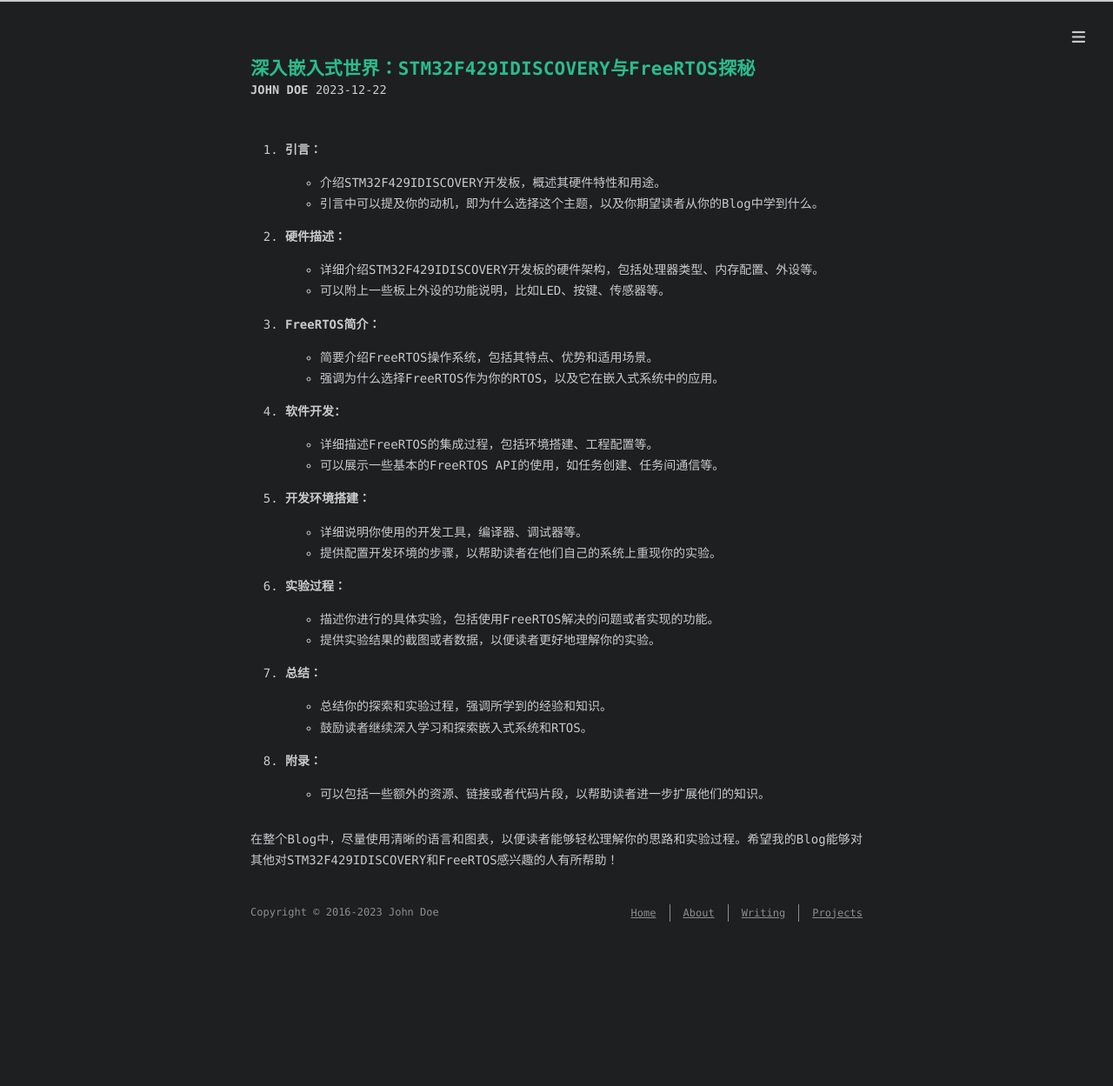
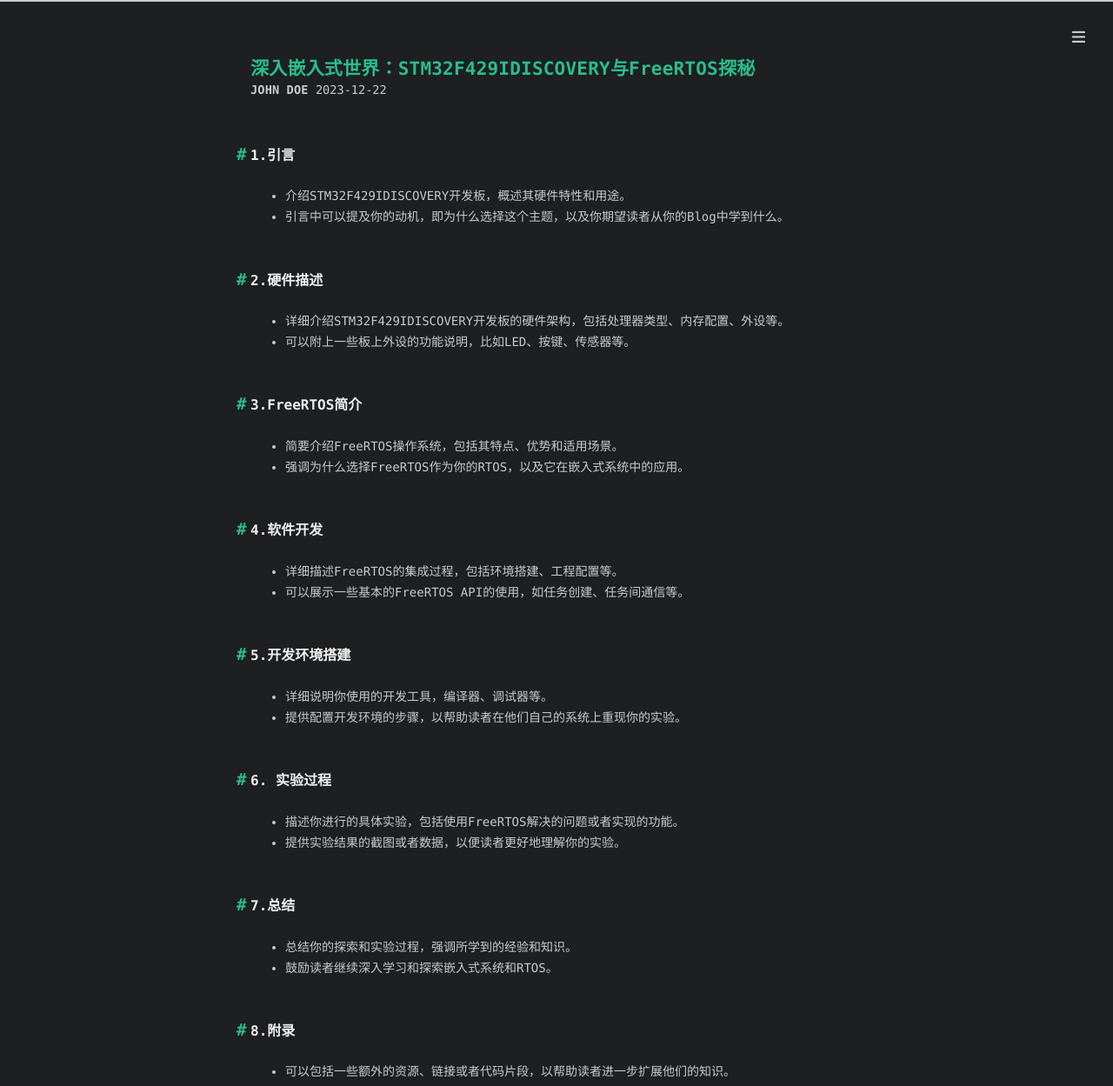
Before and after one commit to Rozzon/Rozzon.github.io, a plain HTML site: page 2023/12/22/深入嵌入式世界：STM32F429IDISCOVERY与FreeRTOS探秘/index.html in a window 1280 px wide. Shown: the top 1249 px of the page at 87% size. Before the commit the page ends 1080 px from the top, so only its background shows below. Drawn offline with nearby package versions, Linux system fonts and the light colour scheme; some packages are replaced by stand-ins of ours; a script that the page names is missing; a web font is replaced by a local one.

Commit message:
Site updated: 2023-12-22 18:06:56

```diff
--- a/2023/12/22/深入嵌入式世界：STM32F429IDISCOVERY与FreeRTOS探秘/index.html
+++ b/2023/12/22/深入嵌入式世界：STM32F429IDISCOVERY与FreeRTOS探秘/index.html
@@ -6,15 +6,15 @@
     <meta http-equiv="X-UA-Compatible" content="IE=edge">
     <meta name="HandheldFriendly" content="True">
     <meta name="viewport" content="width=device-width, initial-scale=1, maximum-scale=5" />
-    <meta name="description" content="引言：  介绍STM32F429IDISCOVERY开发板，概述其硬件特性和用途。 引言中可以提及你的动机，即为什么选择这个主题，以及你期望读者从你的Blog中学到什么。   硬件描述：  详细介绍STM32F429IDISCOVERY开发板的硬件架构，包括处理器类型、内存配置、外设等。 可以附上一些板上外设的功能说明，比如LED、按键、传感器等。   FreeRTOS简介：  简要介绍Free">
+    <meta name="description" content="1.引言 介绍STM32F429IDISCOVERY开发板，概述其硬件特性和用途。 引言中可以提及你的动机，即为什么选择这个主题，以及你期望读者从你的Blog中学到什么。  2.硬件描述 详细介绍STM32F429IDISCOVERY开发板的硬件架构，包括处理器类型、内存配置、外设等。 可以附上一些板上外设的功能说明，比如LED、按键、传感器等。  3.FreeRTOS简介 简要介绍FreeRTO">
 <meta property="og:type" content="article">
 <meta property="og:title" content="深入嵌入式世界：STM32F429IDISCOVERY与FreeRTOS探秘">
 <meta property="og:url" content="http://example.com/2023/12/22/%E6%B7%B1%E5%85%A5%E5%B5%8C%E5%85%A5%E5%BC%8F%E4%B8%96%E7%95%8C%EF%BC%9ASTM32F429IDISCOVERY%E4%B8%8EFreeRTOS%E6%8E%A2%E7%A7%98/index.html">
 <meta property="og:site_name" content="Hexo">
-<meta property="og:description" content="引言：  介绍STM32F429IDISCOVERY开发板，概述其硬件特性和用途。 引言中可以提及你的动机，即为什么选择这个主题，以及你期望读者从你的Blog中学到什么。   硬件描述：  详细介绍STM32F429IDISCOVERY开发板的硬件架构，包括处理器类型、内存配置、外设等。 可以附上一些板上外设的功能说明，比如LED、按键、传感器等。   FreeRTOS简介：  简要介绍Free">
+<meta property="og:description" content="1.引言 介绍STM32F429IDISCOVERY开发板，概述其硬件特性和用途。 引言中可以提及你的动机，即为什么选择这个主题，以及你期望读者从你的Blog中学到什么。  2.硬件描述 详细介绍STM32F429IDISCOVERY开发板的硬件架构，包括处理器类型、内存配置、外设等。 可以附上一些板上外设的功能说明，比如LED、按键、传感器等。  3.FreeRTOS简介 简要介绍FreeRTO">
 <meta property="og:locale" content="en_US">
 <meta property="article:published_time" content="2023-12-22T09:58:53.000Z">
-<meta property="article:modified_time" content="2023-12-22T10:01:10.555Z">
+<meta property="article:modified_time" content="2023-12-22T10:06:49.243Z">
 <meta property="article:author" content="John Doe">
 <meta name="twitter:card" content="summary">
 
@@ -111,6 +111,10 @@
     </div>
 
 
+      <div id="toc">
+        <ol class="toc"><li class="toc-item toc-level-2"><a class="toc-link" href="#1-%E5%BC%95%E8%A8%80"><span class="toc-number">1.</span> <span class="toc-text">1.引言</span></a></li><li class="toc-item toc-level-2"><a class="toc-link" href="#2-%E7%A1%AC%E4%BB%B6%E6%8F%8F%E8%BF%B0"><span class="toc-number">2.</span> <span class="toc-text">2.硬件描述</span></a></li><li class="toc-item toc-level-2"><a class="toc-link" href="#3-FreeRTOS%E7%AE%80%E4%BB%8B"><span class="toc-number">3.</span> <span class="toc-text">3.FreeRTOS简介</span></a></li><li class="toc-item toc-level-2"><a class="toc-link" href="#4-%E8%BD%AF%E4%BB%B6%E5%BC%80%E5%8F%91"><span class="toc-number">4.</span> <span class="toc-text">4.软件开发</span></a></li><li class="toc-item toc-level-2"><a class="toc-link" href="#5-%E5%BC%80%E5%8F%91%E7%8E%AF%E5%A2%83%E6%90%AD%E5%BB%BA"><span class="toc-number">5.</span> <span class="toc-text">5.开发环境搭建</span></a></li><li class="toc-item toc-level-2"><a class="toc-link" href="#6-%E5%AE%9E%E9%AA%8C%E8%BF%87%E7%A8%8B"><span class="toc-number">6.</span> <span class="toc-text">6. 实验过程</span></a></li><li class="toc-item toc-level-2"><a class="toc-link" href="#7-%E6%80%BB%E7%BB%93"><span class="toc-number">7.</span> <span class="toc-text">7.总结</span></a></li><li class="toc-item toc-level-2"><a class="toc-link" href="#8-%E9%99%84%E5%BD%95"><span class="toc-number">8.</span> <span class="toc-text">8.附录</span></a></li></ol>
+      </div>
+
   </span>
 </div>
 
@@ -148,55 +152,37 @@
 
 
   <div class="content e-content" itemprop="articleBody">
-    <ol>
-<li><p><strong>引言：</strong></p>
-<ul>
+    <h2 id="1-引言"><a href="#1-引言" class="headerlink" title="1.引言"></a>1.引言</h2><ul>
 <li>介绍STM32F429IDISCOVERY开发板，概述其硬件特性和用途。</li>
 <li>引言中可以提及你的动机，即为什么选择这个主题，以及你期望读者从你的Blog中学到什么。</li>
 </ul>
-</li>
-<li><p><strong>硬件描述：</strong></p>
-<ul>
+<h2 id="2-硬件描述"><a href="#2-硬件描述" class="headerlink" title="2.硬件描述"></a>2.硬件描述</h2><ul>
 <li>详细介绍STM32F429IDISCOVERY开发板的硬件架构，包括处理器类型、内存配置、外设等。</li>
 <li>可以附上一些板上外设的功能说明，比如LED、按键、传感器等。</li>
 </ul>
-</li>
-<li><p><strong>FreeRTOS简介：</strong></p>
-<ul>
+<h2 id="3-FreeRTOS简介"><a href="#3-FreeRTOS简介" class="headerlink" title="3.FreeRTOS简介"></a>3.FreeRTOS简介</h2><ul>
 <li>简要介绍FreeRTOS操作系统，包括其特点、优势和适用场景。</li>
 <li>强调为什么选择FreeRTOS作为你的RTOS，以及它在嵌入式系统中的应用。</li>
 </ul>
-</li>
-<li><p><strong>软件开发：</strong></p>
-<ul>
+<h2 id="4-软件开发"><a href="#4-软件开发" class="headerlink" title="4.软件开发"></a>4.软件开发</h2><ul>
 <li>详细描述FreeRTOS的集成过程，包括环境搭建、工程配置等。</li>
 <li>可以展示一些基本的FreeRTOS API的使用，如任务创建、任务间通信等。</li>
 </ul>
-</li>
-<li><p><strong>开发环境搭建：</strong></p>
-<ul>
+<h2 id="5-开发环境搭建"><a href="#5-开发环境搭建" class="headerlink" title="5.开发环境搭建"></a>5.开发环境搭建</h2><ul>
 <li>详细说明你使用的开发工具，编译器、调试器等。</li>
 <li>提供配置开发环境的步骤，以帮助读者在他们自己的系统上重现你的实验。</li>
 </ul>
-</li>
-<li><p><strong>实验过程：</strong></p>
-<ul>
+<h2 id="6-实验过程"><a href="#6-实验过程" class="headerlink" title="6. 实验过程"></a>6. 实验过程</h2><ul>
 <li>描述你进行的具体实验，包括使用FreeRTOS解决的问题或者实现的功能。</li>
 <li>提供实验结果的截图或者数据，以便读者更好地理解你的实验。</li>
 </ul>
-</li>
-<li><p><strong>总结：</strong></p>
-<ul>
+<h2 id="7-总结"><a href="#7-总结" class="headerlink" title="7.总结"></a>7.总结</h2><ul>
 <li>总结你的探索和实验过程，强调所学到的经验和知识。</li>
 <li>鼓励读者继续深入学习和探索嵌入式系统和RTOS。</li>
 </ul>
-</li>
-<li><p><strong>附录：</strong></p>
-<ul>
+<h2 id="8-附录"><a href="#8-附录" class="headerlink" title="8.附录"></a>8.附录</h2><ul>
 <li>可以包括一些额外的资源、链接或者代码片段，以帮助读者进一步扩展他们的知识。</li>
 </ul>
-</li>
-</ol>
 <p>在整个Blog中，尽量使用清晰的语言和图表，以便读者能够轻松理解你的思路和实验过程。希望我的Blog能够对其他对STM32F429IDISCOVERY和FreeRTOS感兴趣的人有所帮助！</p>
 
   </div>
@@ -224,6 +210,10 @@
 
 
 
+      <div id="toc-footer" style="display: none">
+        <ol class="toc"><li class="toc-item toc-level-2"><a class="toc-link" href="#1-%E5%BC%95%E8%A8%80"><span class="toc-number">1.</span> <span class="toc-text">1.引言</span></a></li><li class="toc-item toc-level-2"><a class="toc-link" href="#2-%E7%A1%AC%E4%BB%B6%E6%8F%8F%E8%BF%B0"><span class="toc-number">2.</span> <span class="toc-text">2.硬件描述</span></a></li><li class="toc-item toc-level-2"><a class="toc-link" href="#3-FreeRTOS%E7%AE%80%E4%BB%8B"><span class="toc-number">3.</span> <span class="toc-text">3.FreeRTOS简介</span></a></li><li class="toc-item toc-level-2"><a class="toc-link" href="#4-%E8%BD%AF%E4%BB%B6%E5%BC%80%E5%8F%91"><span class="toc-number">4.</span> <span class="toc-text">4.软件开发</span></a></li><li class="toc-item toc-level-2"><a class="toc-link" href="#5-%E5%BC%80%E5%8F%91%E7%8E%AF%E5%A2%83%E6%90%AD%E5%BB%BA"><span class="toc-number">5.</span> <span class="toc-text">5.开发环境搭建</span></a></li><li class="toc-item toc-level-2"><a class="toc-link" href="#6-%E5%AE%9E%E9%AA%8C%E8%BF%87%E7%A8%8B"><span class="toc-number">6.</span> <span class="toc-text">6. 实验过程</span></a></li><li class="toc-item toc-level-2"><a class="toc-link" href="#7-%E6%80%BB%E7%BB%93"><span class="toc-number">7.</span> <span class="toc-text">7.总结</span></a></li><li class="toc-item toc-level-2"><a class="toc-link" href="#8-%E9%99%84%E5%BD%95"><span class="toc-number">8.</span> <span class="toc-text">8.附录</span></a></li></ol>
+      </div>
+
 
     <div id="share-footer" style="display: none">
       <ul>
@@ -244,6 +234,8 @@
 
     <div id="actions-footer">
         <a id="menu" class="icon" href="#" onclick="$('#nav-footer').toggle();return false;"><i class="fa-solid fa-bars fa-lg" aria-hidden="true"></i> Menu</a>
+
+          <a id="toc" class="icon" href="#" onclick="$('#toc-footer').toggle();return false;"><i class="fa-solid fa-list fa-lg" aria-hidden="true"></i> TOC</a>
 
         <a id="share" class="icon" href="#" onclick="$('#share-footer').toggle();return false;"><i class="fa-solid fa-share-alt fa-lg" aria-hidden="true"></i> Share</a>
         <a id="top" style="display:none" class="icon" href="#" onclick="$('html, body').animate({ scrollTop: 0 }, 'fast');"><i class="fa-solid fa-chevron-up fa-lg" aria-hidden="true"></i> Top</a>
```
